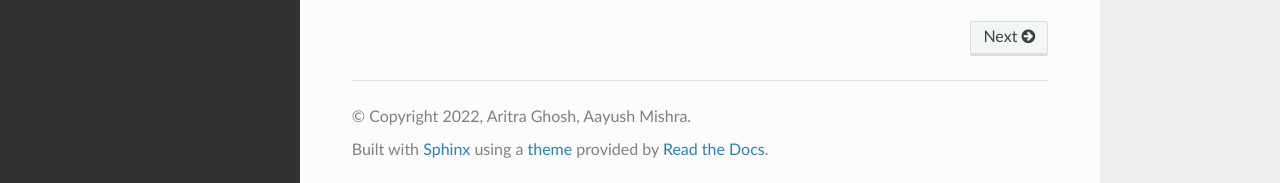
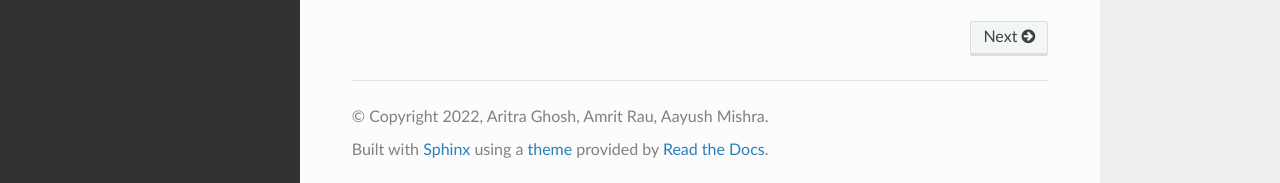
Before and after one commit to aritraghsh09/GaMPEN, a Sphinx documentation site: the page built from docs/source/index.md, in a window 1280 px wide and 900 px high, scrolled down 3161 px. Shown: the part 714-897 px from the top of the window. Built offline with Sphinx 7.4.7 and the Read the Docs theme 2.0.0, drawn with Linux system fonts in a browser that asks for light colours; pages that are not in the unit, such as notebooks, are missing from menus.

Commit message:
Adding Amrit to authors

```diff
--- a/docs/source/conf.py
+++ b/docs/source/conf.py
@@ -18,8 +18,8 @@
 # -- Project information -----------------------------------------------------
 
 project = 'GaMPEN'
-copyright = '2022, Aritra Ghosh, Aayush Mishra'
-author = 'Aritra Ghosh, Aayush Mishra'
+copyright = '2022, Aritra Ghosh, Amrit Rau, Aayush Mishra'
+author = 'Aritra Ghosh, Amrit Rau, Aayush Mishra'
 
 # The full version, including alpha/beta/rc tags
 release = '1.0.0'
```
